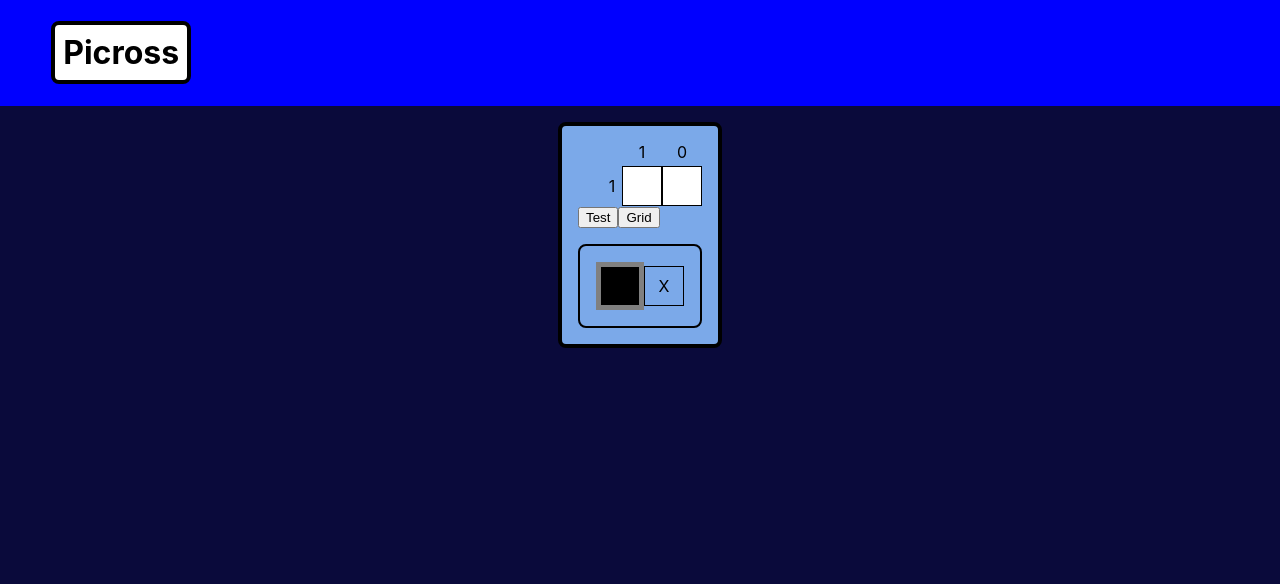
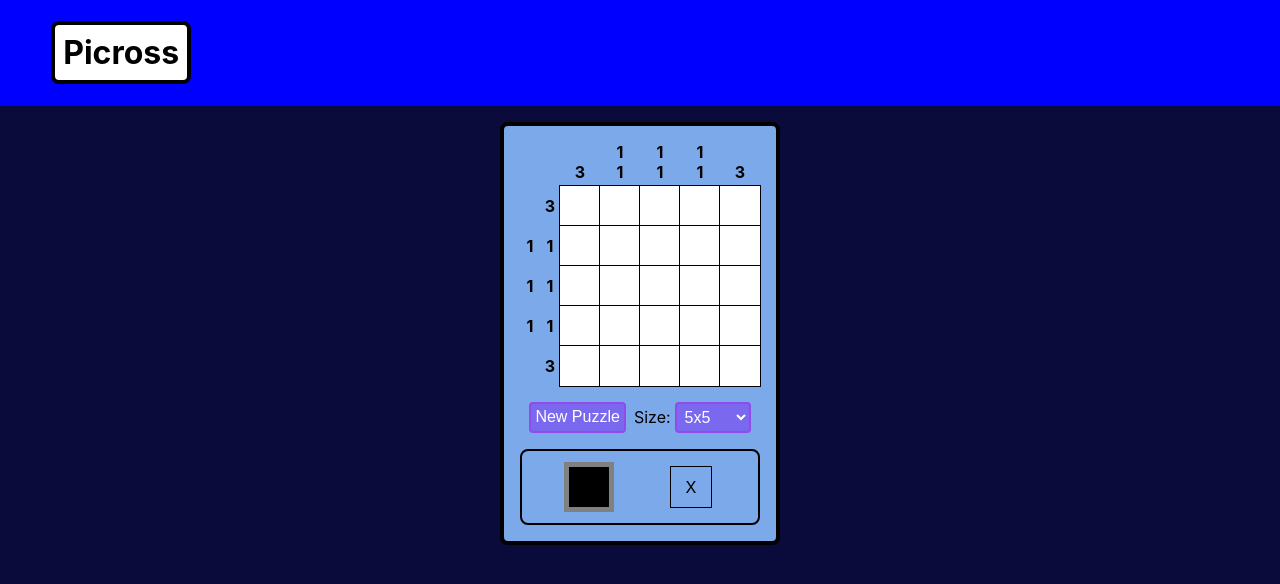
Before and after one commit to JordanMcFarland/picross, a React (Create React App) app: page / in a window 1280 px wide. Shown: the top 584 px of the page. Built offline with nearby package versions, Linux system fonts and the light colour scheme.

Commit message:
Restructured grid state, added ability to drag, get new puzzle

```diff
--- a/src/App.css
+++ b/src/App.css
@@ -50,7 +50,7 @@ h1 {
 
 .yNumCount {
   text-align: center;
-  width: 40px;
+  width: 24px;
   height: 20px;
 }
 
@@ -58,21 +58,27 @@ h1 {
   display: flex;
   align-items: center;
   justify-content: center;
-  height: 40px;
+  height: 24px;
   width: 20px;
 }
 
 .gridSquare {
   display: flex;
-  border: 1px solid black;
-  width: 38px;
-  height: 38px;
+  outline: 1px solid black;
+  width: 24px;
+  height: 24px;
   align-items: center;
   justify-content: center;
+  user-select: none;
 }
 
 .gridSquare:hover, .fillInTool:hover, .xTool:hover {
   cursor: pointer;
+}
+
+.gridSquare:hover {
+  outline-width: 3px;
+  z-index: 5;
 }
 
 .toolBar {
@@ -86,15 +92,15 @@ h1 {
 }
 
 .fillInTool {
-  width: 38px;
-  height: 38px;
-  border: 1px solid gray;
+  width: 24px;
+  height: 24px;
+  outline: 1px solid gray;
   background-color: black;
 }
 
 .removeTool {
-  width: 38px;
-  height: 38px;
+  width: 24px;
+  height: 24px;
   border: 1px solid black;
 }
 
@@ -102,7 +108,63 @@ h1 {
   display: flex;
   justify-content: center;
   align-items: center;
-  width: 38px;
-  height: 38px;
-  border: 1px solid black;
+  width: 24px;
+  height: 24px;
+  outline: 1px solid black;
 }
+
+button {
+  background-color: rgb(122, 104, 238);
+  border: 2px solid rgb(147, 74, 237);
+  border-radius: 4px;
+  color: white;
+  font-size: 16px;
+  margin-right: 8px;
+  padding: 4px;
+}
+
+button:hover, select:hover {
+  background-color: rgb(105, 87, 219);
+}
+
+button:active, select:active {
+  background-color: rgb(84, 67, 191);
+}
+
+select {
+  font-size: 16px;
+  color: white;
+  padding: 4px;
+  background-color: rgb(122, 104, 238);
+  border: 2px solid rgb(147, 74, 237);
+  border-radius: 4px;
+  accent-color: green;
+}
+
+/* Tablet */
+@media only screen and (min-width: 576px) {
+  .gridSquare, .fillInTool, .xTool {
+    width: 32px;
+    height: 32px;
+  }
+  .xNumCount {
+    height: 32px
+  }
+  .yNumCount {
+    width: 32px
+  }
+}
+
+/* Desktop */
+@media only screen and (min-width: 768px) {
+  .gridSquare, .fillInTool, .xTool {
+    width: 40px;
+    height: 40px;
+  }
+  .xNumCount {
+    height: 40px
+  }
+  .yNumCount {
+    width: 40px
+  }
+}
--- a/src/components/Picross.js
+++ b/src/components/Picross.js
@@ -2,41 +2,41 @@ import React, { useEffect, useState } from "react";
 import PUZZLES from "../shared/PUZZLES";
 
 const PicrossGrid = ({ setSolved }) => {
-  const [grid, setGrid] = useState([["x", ""]]);
-  const [correctCoords, setCorrectCoords] = useState({});
-  const [userCoordinates, setUserCoordinates] = useState({});
+  const [grid, setGrid] = useState([[]]);
   const [rowColCounts, setRowColCounts] = useState({
     row: [],
     col: [],
   });
   const [currentTool, setCurrentTool] = useState("fillInTool");
+  const [dragging, setDragging] = useState(false);
+  const [dragState, setDragState] = useState();
+  const [newGridSize, setNewGridSize] = useState("fiveByFive");
 
-  // Get the correct coordinates of a new puzzle
+  // Listen for mouse up anywhere on screen so drag state updates properly
   useEffect(() => {
-    function getCorrectCoords() {
-      const tempObj = {};
-      grid.forEach((row, yIndex) => {
-        if (!tempObj[yIndex]) tempObj[yIndex] = [];
-        row.forEach((col, xIndex) => {
-          col === "x" && tempObj[yIndex].push(xIndex);
-        });
-      });
-      setCorrectCoords(tempObj);
+    function handleMouseUp() {
+      setDragging(false);
     }
-    getCorrectCoords();
-  }, [grid]);
+    window.addEventListener("mouseup", handleMouseUp);
+
+    return () => window.removeEventListener("mouseup", handleMouseUp);
+  }, []);
+
+  // Get initial puzzle
+  useEffect(() => {
+    getPuzzle("fiveByFive");
+  }, []);
 
   // Update the puzzle column and row counts when a new puzzle comes up
   useEffect(() => {
-    console.log(grid);
     function getRowCounts() {
       let rowCountArr = [];
 
-      grid.forEach((row, yIndex) => {
+      grid?.forEach((row, yIndex) => {
         const currentRowArr = [];
         let counter = 0;
         row.forEach((col, xIndex) => {
-          if (col === "x") {
+          if (col.marked) {
             counter++;
           } else {
             counter > 0 && currentRowArr.push(counter);
@@ -55,8 +55,6 @@ const PicrossGrid = ({ setSolved }) => {
         });
         rowCountArr.push(currentRowArr);
       });
-      console.log(rowCountArr);
-
       return rowCountArr;
     }
 
@@ -67,7 +65,7 @@ const PicrossGrid = ({ setSolved }) => {
         let counter = 0;
         const currentColCount = [];
         grid.forEach((row, yIndex) => {
-          if (row[xIndex] === "x") {
+          if (row[xIndex].marked) {
             counter++;
           } else {
             counter > 0 && currentColCount.push(counter);
@@ -93,52 +91,62 @@ const PicrossGrid = ({ setSolved }) => {
     setRowColCounts({ row: getRowCounts(), col: getColCounts() });
   }, [grid]);
 
-  // Check if puzzle is correct when user changes an input
+  // Check if puzzle is correct when user changes a grid square state
   useEffect(() => {
     function checkIfPicrossIsCorrect() {
-      const keys = Object.keys(correctCoords);
-
-      const solved = keys.every((key) => {
-        if (userCoordinates[key]) {
-          return (
-            correctCoords[key].every((xValue) =>
-              userCoordinates[key].includes(xValue)
-            ) && correctCoords[key].length === userCoordinates[key].length
-          );
-        }
-        return false;
+      const puzzleSolved = grid.every((row) => {
+        return row.every((col) => {
+          if (col.marked && col.state === "active") return true;
+          else if (!col.marked && col.state !== "active") return true;
+          else return false;
+        });
       });
 
-      solved && setSolved(true);
+      setSolved(puzzleSolved);
     }
 
-    if (Object.keys(userCoordinates).length) {
     checkIfPicrossIsCorrect();
-    }
-  }, [userCoordinates]);
+  }, [grid]);
 
   function getPuzzle(puzzleSize) {
     let newPuzzle = [];
     const keys = Object.keys(PUZZLES[puzzleSize]);
     const rand = Math.floor(Math.random() * keys.length);
     const newPuzzleName = keys[rand];
-    console.log(PUZZLES[puzzleSize][newPuzzleName]);
-    newPuzzle = PUZZLES[puzzleSize][newPuzzleName];
+    newPuzzle = setANewGrid(PUZZLES[puzzleSize][newPuzzleName]);
     setSolved(false);
-    setUserCoordinates({});
     setGrid(newPuzzle);
+  }
+
+  function setANewGrid(newPuzzle) {
+    let newGrid = [];
+    newPuzzle.forEach((row) => {
+      const currentRow = [];
+      row.forEach((xIndex) => {
+        const xIndexObj = { marked: false, state: "inactive" };
+        if (xIndex === "x") {
+          xIndexObj.marked = true;
+        }
+        currentRow.push(xIndexObj);
+      });
+      newGrid.push(currentRow);
+    });
+    return newGrid;
   }
 
   function renderColumnNumberRow() {
     return (
       <div className="gridRow">
-        <div style={{ width: 40 }}></div>
         {rowColCounts.col.map((colArr, index) => {
           return (
             <div key={index} className="verticalNumContainer">
               {colArr.map((num, numIndex) => {
                 return (
-                  <div key={numIndex} className="yNumCount">
+                  <div
+                    key={numIndex}
+                    className="yNumCount"
+                    style={{ userSelect: "none", fontWeight: "bold" }}
+                  >
                     {num}
                   </div>
                 );
@@ -152,11 +160,11 @@ const PicrossGrid = ({ setSolved }) => {
 
   function renderRowNumbers(yIndex) {
     return (
-      <div className="horizontalNumContainer">
+      <div key={"row" + yIndex} className="horizontalNumContainer">
         {rowColCounts.row[yIndex]?.map((num, index) => {
           return (
             <div key={index} className="xNumCount">
-              <p>{num}</p>
+              <p style={{ userSelect: "none", fontWeight: "bold" }}>{num}</p>
             </div>
           );
         })}
@@ -168,16 +176,23 @@ const PicrossGrid = ({ setSolved }) => {
     return (
       <>
         {yIndex === 0 && renderColumnNumberRow()}
-        <div className="gridRow">
+        <div key={yIndex} className="gridRow">
           {rowColCounts.row.length && renderRowNumbers(yIndex)}
           {row.map((col, xIndex) => {
             return (
               <GridSquare
                 key={xIndex}
+                x={xIndex}
+                y={yIndex}
+                state={col.state}
                 coordinates={{ x: xIndex, y: yIndex }}
-                setUserCoordinates={setUserCoordinates}
-                userCoordinates={userCoordinates}
                 currentTool={currentTool}
+                dragging={dragging}
+                setDragging={setDragging}
+                dragState={dragState}
+                setDragState={setDragState}
+                grid={grid}
+                setGrid={setGrid}
               />
             );
           })}
@@ -189,8 +204,30 @@ const PicrossGrid = ({ setSolved }) => {
   return (
     <>
       {renderGrid}
-      <button onClick={() => getPuzzle("fiveByFive")}>Test</button>
-      <button onClick={() => console.log(correctCoords)}>Grid</button>
+      <div
+        style={{
+          marginTop: 16,
+          justifyContent: "center",
+          display: "flex",
+        }}
+      >
+        <button onClick={() => getPuzzle(newGridSize)}>New Puzzle</button>
+        <label
+          htmlFor="newPuzzleSize"
+          style={{ display: "flex", alignItems: "center", marginRight: 4 }}
+        >
+          Size:{" "}
+        </label>
+        <select
+          defaultValue="fiveByFive"
+          name="newPuzzleSize"
+          id="newPuzzleSize"
+          onChange={(e) => setNewGridSize(e.target.value)}
+        >
+          <option value="fiveByFive">5x5</option>
+          <option value="tenByTen">10x10</option>
+        </select>
+      </div>
       <ToolSelector currentTool={currentTool} setCurrentTool={setCurrentTool} />
     </>
   );
@@ -198,45 +235,51 @@ const PicrossGrid = ({ setSolved }) => {
 
 const GridSquare = ({
   coordinates,
-  userCoordinates,
-  setUserCoordinates,
   currentTool,
+  dragging,
+  setDragging,
+  dragState,
+  setDragState,
+  grid,
+  setGrid,
+  state,
 }) => {
-  const [state, setState] = useState("inactive");
-
-  // Update User Inputs
-  useEffect(() => {
-    function updateUserCoordinates() {
-      const tempObj = { ...userCoordinates };
-      if (!tempObj[coordinates.y]) tempObj[coordinates.y] = [];
-      if (state === "active") {
-        if (!tempObj[coordinates.y].includes[coordinates.x]) {
-          tempObj[coordinates.y].push(coordinates.x);
-          tempObj[coordinates.y].sort();
+  function getDragState() {
+    switch (currentTool) {
+      case "fillInTool":
+        setDragState(state !== "active" ? "active" : "inactive");
+        break;
+      case "xTool":
+        setDragState(state !== "dead" ? "dead" : "inactive");
     }
-      } else {
-        const filteredCoords = tempObj[coordinates.y].filter(
-          (xValue) => xValue !== coordinates.x
-        );
-        tempObj[coordinates.y] = filteredCoords;
-      }
-      setUserCoordinates(tempObj);
   }
 
-    updateUserCoordinates();
-  }, [state]);
+  // update the state of the toggled grid square
+  function ToggleGridSquare() {
+    const newGrid = [...grid];
+    let toState;
 
-  function toggleGridSquare() {
     switch (currentTool) {
       case "fillInTool":
-        setState(state === "active" ? "inactive" : "active");
+        dragging
+          ? (toState = dragState)
+          : (toState = state === "active" ? "inactive" : "active");
         break;
       case "xTool":
-        setState(state === "dead" ? "inactive" : "dead");
+        dragging
+          ? (toState = dragState)
+          : (toState = state === "dead" ? "inactive" : "dead");
         break;
       default:
+        toState = "inactive";
         break;
     }
+
+    newGrid[coordinates.y][coordinates.x] = {
+      ...newGrid[coordinates.y][coordinates.x],
+      state: toState,
+    };
+    setGrid(newGrid);
   }
 
   return (
@@ -244,13 +287,14 @@ const GridSquare = ({
       className="gridSquare"
       style={{
         backgroundColor: state === "active" ? "black" : "white",
-        borderColor: state === "active" ? "grey" : "black",
-        height: 38,
-        width: 38,
+        outlineColor: state === "active" ? "grey" : "black",
       }}
-      onClick={() => {
-        toggleGridSquare();
+      onMouseDown={() => {
+        ToggleGridSquare();
+        getDragState();
+        setDragging(true);
       }}
+      onMouseOver={() => dragging && ToggleGridSquare()}
     >
       {state === "dead" && <p style={{ userSelect: "none" }}>X</p>}
     </div>
@@ -274,12 +318,12 @@ const ToolSelector = ({ currentTool, setCurrentTool }) => {
       <div
         className="fillInTool"
         onClick={() => setCurrentTool("fillInTool")}
-        style={{ borderWidth: currentTool === "fillInTool" && 5 }}
+        style={{ outlineWidth: currentTool === "fillInTool" && 5 }}
       />
       <div
         className="xTool"
         onClick={() => setCurrentTool("xTool")}
-        style={{ borderWidth: currentTool === "xTool" && 5 }}
+        style={{ outlineWidth: currentTool === "xTool" && 5 }}
       >
         <p style={{ userSelect: "none" }}>X</p>
       </div>
```
Also changed, not shown: src/shared/PUZZLES.js (+34 -10 lines). Lines whose indentation alone changed are shown as unchanged.
